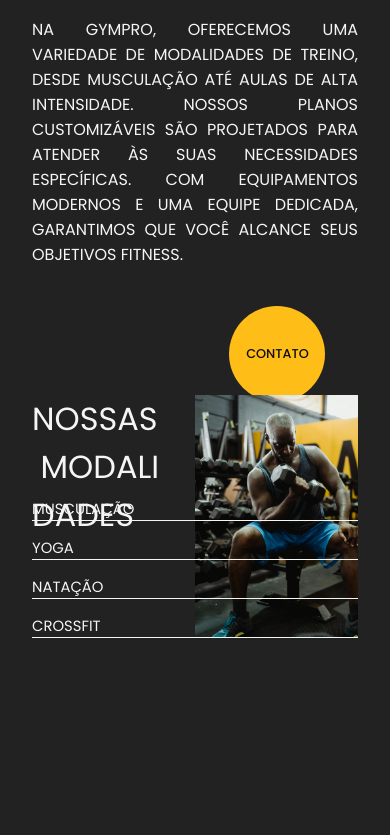
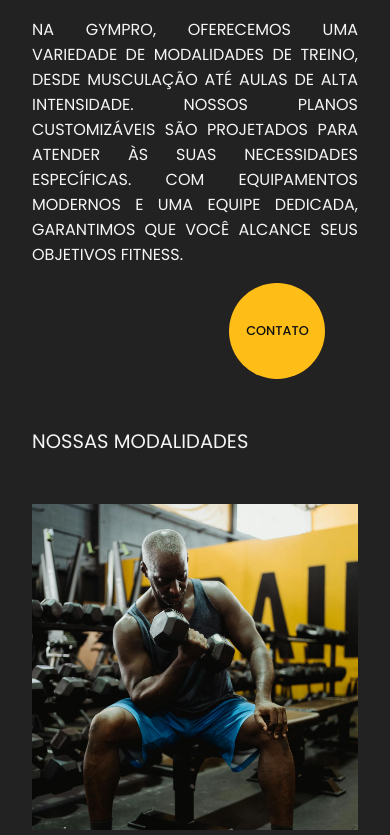
Before and after one commit to diegoCBorba/gympro, a React (Vite) app: page / in a window 390 px wide. Shown: the part 1009-1844 px from the top of the page. Built offline with nearby package versions, Linux system fonts and the light colour scheme.

Commit message:
About finalizado

```diff
--- a/src/components/Class/Class.tsx
+++ b/src/components/Class/Class.tsx
@@ -5,12 +5,9 @@ import yogaImg from "../../../public/home/class/class-yoga.jpg"
 import swimImg from "../../../public/home/class/class-swim.jpg"
 import crossfitImg from "../../../public/home/class/class-crossfit.jpg"
 
-import { useRef, useState } from "react"
-import { motion, useTransform, useScroll } from "framer-motion"
-import { titleAnimation } from "./anim"
-import { opacity } from "../Navbar/anim"
-
-import { CharTranslate } from "../SentenceTranslate/CharTranslate"
+import { FullSizeClass } from "./division/FullSizeClass"
+import { MobileClass } from "./division/MobileClass"
+import { useEffect, useState } from "react"
 
 interface PropsDataClasses{
   class: string,
@@ -43,71 +40,25 @@ const dataClasses: PropsDataClasses[] = [
 
 
 export const Class = () => {
-  const container = useRef(null)
-  const { scrollYProgress } = useScroll({
-    target: container,
-    offset: ["end start" , "start end"]
-  })
+  const [shouldLoadComponent, setShouldLoadComponent] = useState(false)
 
-  const[onHover, setOnHover] = useState<boolean>(false)
-  const[indexData, setIndexData] = useState<number>(0)
+  useEffect(() => {
+    const handleResize = () => {
+      const width = window.innerWidth;
+      setShouldLoadComponent(width >= 800);
+    };
 
-  const handleIndex = (index: number) => {
-    setIndexData(index)
-    setOnHover(true)
-  }
+    window.addEventListener('resize', handleResize);
+    handleResize(); // Chamada inicial para definir o estado com base na largura inicial
 
-  const handleHover = () =>{
-    setOnHover(!onHover)
-  }
-
-  const bottom = useTransform(scrollYProgress, [0, 1], ["0%", "30%"]);
+    return () => {
+      window.removeEventListener('resize', handleResize);
+    };
+  }, []);
 
   return (
     <section id="class" className={style.containerMaster}>
-      <div ref={container} className="container-section">
-        <div className={style.containerImage}>
-          <div className={style.boxImage}>
-            <motion.img
-            style={{bottom}}
-            src={dataClasses[indexData].src}
-            alt={`foto de ${dataClasses[indexData].class}`}/>
-          </div>
-        </div>
-        <div className={style.containerContent}>
-          <div className={style.containerDescription}>
-            <motion.h1
-            variants={titleAnimation}
-            initial="initial"
-            animate={onHover ? "open" : "initial"}
-            >
-              <CharTranslate word="Nossas Modalidades" direction={true} velocity={2}/>
-            </motion.h1>
-            <motion.p variants={opacity}
-              initial="initial"
-              animate={onHover? "open" : "closed"}
-            >
-              {onHover ?
-              dataClasses[indexData].description
-              :
-              ""}
-            </motion.p>
-          </div>
-          <div className={style.containerList}>
-            <ul className={style.listClasses}
-            onMouseLeave={() => handleHover()}>
-              {dataClasses.map((item, index) => (
-                <motion.li key={index}
-                  whileHover={{paddingLeft: "2rem"}}
-                  onMouseEnter={() => handleIndex(index)}
-                >
-                  {item.class}
-                </motion.li>
-              ))}
-            </ul>
-          </div>
-        </div>
-      </div>
+      {shouldLoadComponent? <FullSizeClass dataClasses={dataClasses}/> : <MobileClass dataClasses={dataClasses}/>}
       <div className={style.teste}>
 
       </div>
--- /dev/null
+++ b/src/components/Class/MobileClass.module.css
@@ -0,0 +1,108 @@
+.containerMaster{
+  padding-top: 2rem;
+
+  display: flex;
+  flex-direction: column;
+
+  gap: 1rem;
+}
+
+.containerMaster > h1{
+  font-size: 5vw;
+  text-transform: uppercase;
+  font-weight: 400;
+
+  margin-bottom: 2rem;
+}
+
+.containerClasses{
+  display: flex;
+  flex-direction: column;
+  gap: 6rem;
+}
+
+.containerClasses > .boxClass:not(:nth-child(odd)){
+  flex-direction: row-reverse;
+}
+
+.containerClasses > .boxClass:not(:nth-child(odd)) h2{
+  text-align: end;
+}
+
+.boxClass{
+  position: relative;
+  display: flex;
+  align-items: center;
+  gap: 1rem;
+}
+
+.boxDescription{
+  display: flex;
+  flex-direction: column;
+  gap: 1rem;
+}
+
+.boxClass span{
+  display: none;
+}
+
+.boxDescription h2{
+  text-transform: uppercase;
+  font-weight: 400;
+  font-size: 4vw;
+  height: fit-content ;
+}
+
+.boxDescription p{
+  text-align: justify;
+  font-size: 2.5vw;
+}
+
+.boxImage{
+  min-width: 250px;
+  height: 250px;
+
+  overflow: hidden;
+  position: relative;
+}
+
+.boxImage img{
+  width: 100%;
+  position: absolute;
+}
+
+@media (max-width: 500px) {
+  .containerClasses{
+    gap: 2rem;
+  }
+
+  .boxClass, .containerClasses > .boxClass:not(:nth-child(odd)){
+    flex-direction: column;
+  }
+
+  .boxClass{
+    gap: 0.5rem;
+  }
+
+  .boxClass span{
+    display: block;
+
+    height: 0.5vw;
+    width: 100%;
+    background-color: var(--color5);
+  }
+
+  .boxDescription h2{
+    font-size: 8vw;
+  }
+
+  .boxDescription p{
+    display: none;
+  }
+
+  .boxImage{
+    width: calc(100vw - 64px);
+    min-width: auto;
+    height: calc(100vw - 64px);
+  }
+}
--- /dev/null
+++ b/src/components/Class/division/BoxClass.tsx
@@ -0,0 +1,36 @@
+import { useRef } from "react"
+import style from "../MobileClass.module.css"
+import { motion, useScroll, useTransform } from "framer-motion"
+
+interface PropsBoxClass{
+  item: {
+    src: string,
+    class: string,
+    description: string,
+  },
+  index: number
+}
+
+export const BoxClass = ({ item, index }: PropsBoxClass) => {
+  const container = useRef(null)
+  const { scrollYProgress } = useScroll({
+    target: container,
+    offset: ["end start", "start end"],
+  })
+
+  const top = useTransform(scrollYProgress, [0, 1], ["0%", "-50%"])
+  const width = useTransform(scrollYProgress, [0, 1], ["100%", "20%"])
+
+  return (
+    <div key={index} className={style.boxClass}>
+      <div ref={container} className={style.boxImage}>
+        <motion.img style={{top}} src={item.src} alt="" />
+      </div>
+      <motion.span style={{width}}/>
+      <div className={style.boxDescription}>
+        <h2>{item.class}</h2>
+        <p>{item.description}</p>
+      </div>
+    </div>
+  )
+}
--- /dev/null
+++ b/src/components/Class/division/DescriptionClass.tsx
@@ -0,0 +1,38 @@
+import { motion } from "framer-motion"
+import style from "../Class.module.css"
+
+import { titleAnimation } from "../anim"
+import { opacity } from "../../Navbar/anim"
+import { CharTranslate } from "../../SentenceTranslate/CharTranslate"
+
+interface PropsDescription{
+  data: {
+    class: string,
+    description: string,
+    src: string,
+  },
+  onHover: boolean
+}
+
+export const DescriptionClass = ({ data, onHover }: PropsDescription) => {
+  return (
+    <div className={style.containerDescription}>
+      <motion.h1
+      variants={titleAnimation}
+      initial="initial"
+      animate={onHover ? "open" : "initial"}
+      >
+        <CharTranslate word="Nossas Modalidades" direction={true} velocity={2}/>
+      </motion.h1>
+      <motion.p variants={opacity}
+        initial="initial"
+        animate={onHover? "open" : "closed"}
+      >
+        {onHover ?
+        data.description
+        :
+        ""}
+      </motion.p>
+    </div>
+  )
+}
--- /dev/null
+++ b/src/components/Class/division/FullSizeClass.tsx
@@ -0,0 +1,46 @@
+import style from "../Class.module.css"
+
+import { DescriptionClass } from "./DescriptionClass"
+import { ListClasses } from "./ListClasses"
+import { ImageClass } from "./ImageClass"
+import { useRef, useState } from "react"
+import { useScroll } from "framer-motion"
+
+interface PropsFullSize{
+  dataClasses: {
+    class: string,
+    description: string,
+    src: string
+  }[]
+}
+
+export const FullSizeClass = ({ dataClasses }: PropsFullSize) => {
+  const container = useRef(null)
+  const { scrollYProgress } = useScroll({
+    target: container,
+    offset: ["end start" , "start end"]
+  })
+
+  const[onHover, setOnHover] = useState<boolean>(false)
+  const[indexData, setIndexData] = useState<number>(0)
+
+  const handleIndex = (index: number) => {
+    setIndexData(index)
+    setOnHover(true)
+  }
+
+  const handleHover = () =>{
+    setOnHover(!onHover)
+  }
+
+
+  return (
+    <div ref={container} className="container-section">
+      <ImageClass data={dataClasses[indexData]} scrollYProgress={scrollYProgress}/>
+      <div className={style.containerContent}>
+        <DescriptionClass data={dataClasses[indexData]} onHover={onHover}/>
+        <ListClasses dataClasses={dataClasses} handleHover={handleHover} handleIndex={handleIndex}/>
+      </div>
+    </div>
+  )
+}
--- /dev/null
+++ b/src/components/Class/division/ImageClass.tsx
@@ -0,0 +1,26 @@
+import { MotionValue, motion, useTransform } from "framer-motion"
+import style from "../Class.module.css"
+
+interface PropsImage{
+  data: {
+    class: string,
+    description: string,
+    src: string,
+  },
+  scrollYProgress: MotionValue<number>
+}
+
+export const ImageClass = ({ data, scrollYProgress }: PropsImage) => {
+  const bottom = useTransform(scrollYProgress, [0, 1], ["0%", "30%"]);
+
+  return (
+    <div className={style.containerImage}>
+      <div className={style.boxImage}>
+        <motion.img
+        style={{bottom}}
+        src={data.src}
+        alt={`foto de ${data.class}`}/>
+      </div>
+    </div>
+  )
+}
--- /dev/null
+++ b/src/components/Class/division/ListClasses.tsx
@@ -0,0 +1,30 @@
+import { motion } from "framer-motion"
+import style from "../Class.module.css"
+
+interface PropsList{
+  dataClasses: {
+    class: string,
+    description: string,
+    src: string,
+  }[],
+  handleHover: () => void,
+  handleIndex: (index: number) => void
+}
+
+export const ListClasses = ({ dataClasses, handleHover, handleIndex }: PropsList) => {
+  return (
+    <div className={style.containerList}>
+      <ul className={style.listClasses}
+      onMouseLeave={() => handleHover()}>
+        {dataClasses.map((item, index) => (
+          <motion.li key={index}
+            whileHover={{paddingLeft: "2rem"}}
+            onMouseEnter={() => handleIndex(index)}
+          >
+            {item.class}
+          </motion.li>
+        ))}
+      </ul>
+    </div>
+  )
+}
--- /dev/null
+++ b/src/components/Class/division/MobileClass.tsx
@@ -0,0 +1,30 @@
+import style from "../MobileClass.module.css"
+import { BoxClass } from "./BoxClass"
+import { CharTranslate } from "../../SentenceTranslate/CharTranslate"
+
+interface PropsMobileClass{
+  dataClasses: {
+    class: string,
+    description: string,
+    src: string,
+  }[],
+}
+
+export const MobileClass = ({ dataClasses }: PropsMobileClass) => {
+
+  return (
+    <div className="container-section">
+      <div className={style.containerMaster}>
+        <h1>
+          <CharTranslate word="Nossas Modalidades" velocity={2} direction/>
+        </h1>
+        <div className={style.containerClasses}>
+          {dataClasses.map((item, index) => (
+            <BoxClass item={item} index={index}/>
+          ))}
+
+        </div>
+      </div>
+    </div>
+  )
+}
--- a/src/components/Header/division/Text3d.tsx
+++ /dev/null
@@ -1,26 +0,0 @@
-import { motion } from "framer-motion"
-import header from "../Header.module.css"
-
-interface PropsText{
-  primary: string,
-  secondary: string,
-  secondClass?: boolean,
-  direction: boolean,
-}
-
-import { CharTranslate } from "../../SentenceTranslate/CharTranslate"
-
-export const Text3d = ({primary, secondary, secondClass, direction}: PropsText) => {
-  return (
-      <motion.div className={`${header.containerText}
-        ${secondClass? header.second : ""}
-      `}>
-          <p className={header.primary}>
-            <CharTranslate velocity={2} word={primary} direction={direction}/>
-          </p>
-          <p className={header.secondary}>
-            <CharTranslate velocity={2} word={secondary} direction={direction}/>
-          </p>
-      </motion.div>
-  )
-}
```
Also changed, not shown: src/components/Header/Header.module.css (+5 -48 lines), src/components/Header/division/TopHeader.tsx (+7 -3 lines), src/components/Class/Class.module.css (line endings or trailing spaces).
